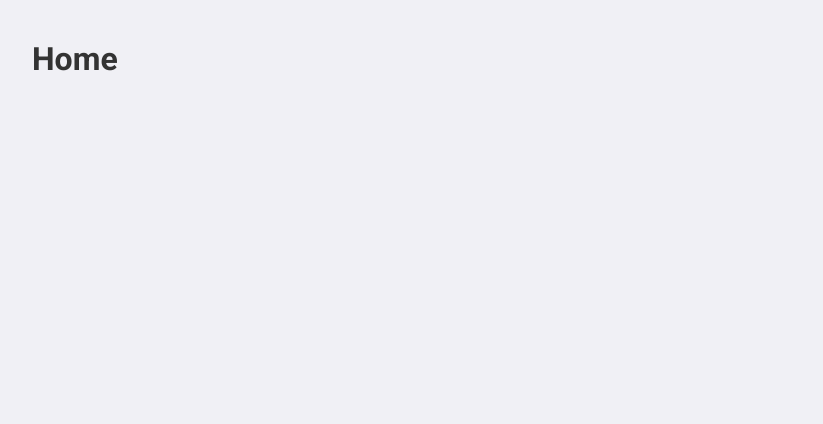
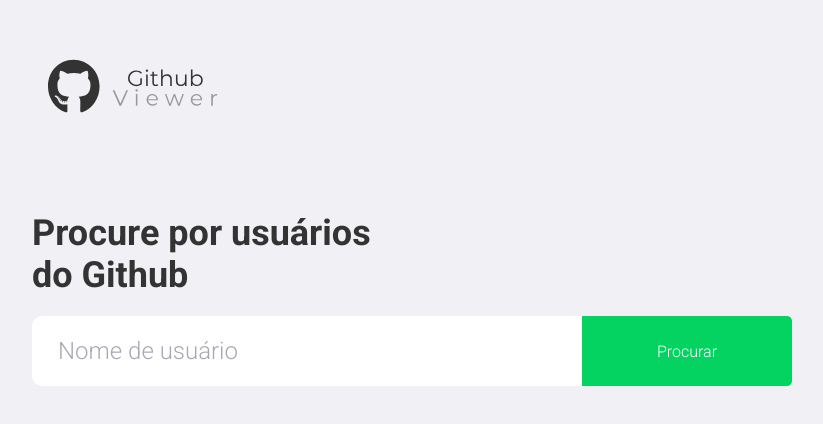
Before and after one commit to GabrielNBDS/Github-Viewer, a React (Create React App) app in the folder ghviewer/: page / in a window 1280 px wide. Shown: the top 424 px of the page, without its empty margins (228-1051 px from the left). Built offline with nearby package versions, Linux system fonts and the light colour scheme.

Commit message:
User can now look for users

```diff
--- a/ghviewer/src/pages/Home/index.tsx
+++ b/ghviewer/src/pages/Home/index.tsx
@@ -1,7 +1,94 @@
-import React from 'react';
+import React, { useState, useEffect, FormEvent } from 'react';
+import { useHistory } from 'react-router-dom';
+
+import api from '../../services/api';
+
+import Header from '../../components/Header';
+import UserCard from '../../components/UserCard';
+
+import { Title, Form, UserCardsContainer, Error } from './styles';
+
+import UserProps from '../../interfaces/UserProps';
 
 const Home: React.FC = () => {
-  return <h1>Home</h1>;
+  const [newUser, setNewUser] = useState('');
+  const [inputError, setInputError] = useState('');
+  const [users, setUsers] = useState<UserProps[]>(() => {
+    const savedUsers = localStorage.getItem('@GithubViewer:users');
+
+    if (savedUsers) {
+      return JSON.parse(savedUsers);
+    }
+    return [];
+  });
+
+  const history = useHistory();
+
+  useEffect(() => {
+    localStorage.setItem('@GithubViewer:users', JSON.stringify(users));
+  }, [users]);
+
+  async function handleAddUser(
+    event: FormEvent<HTMLFormElement>,
+  ): Promise<void> {
+    event.preventDefault();
+
+    if (!newUser) {
+      setInputError('digite o nome do usuário');
+      return;
+    }
+
+    try {
+      const response = await api.get(newUser);
+
+      const {
+        login,
+        name,
+        bio,
+        email,
+        avatar_url: avatarUrl,
+        followers_url: followers,
+        following_url: following,
+      } = response.data;
+
+      setUsers([
+        ...users,
+        { login, name, bio, email, avatarUrl, followers, following },
+      ]);
+      setInputError('');
+      history.push(`/details/${login}`);
+    } catch (err) {
+      setInputError('Erro na busca por esse repositório');
+    }
+  }
+
+  return (
+    <>
+      <Header />
+      <Title>Procure por usuários do Github</Title>
+      <Form hasError={!!inputError} onSubmit={handleAddUser}>
+        <input
+          value={newUser}
+          onChange={(e) => setNewUser(e.target.value)}
+          placeholder="Nome de usuário"
+        />
+        <button type="submit">Procurar</button>
+      </Form>
+
+      {inputError && <Error>{inputError}</Error>}
+
+      <UserCardsContainer>
+        {users.map((user) => (
+          <UserCard
+            login={user.login}
+            name={user.name}
+            bio={user.bio}
+            avatarUrl={user.avatarUrl}
+          />
+        ))}
+      </UserCardsContainer>
+    </>
+  );
 };
 
 export default Home;
--- /dev/null
+++ b/ghviewer/src/pages/Home/styles.ts
@@ -0,0 +1,63 @@
+import styled, { css } from 'styled-components';
+
+interface FormProps {
+  hasError: boolean;
+}
+
+export const Title = styled.h1`
+  font-size: 36px;
+
+  margin-top: 80px;
+  max-width: 350px;
+`;
+
+export const Form = styled.form<FormProps>`
+  margin-top: 20px;
+
+  display: flex;
+
+  input {
+    flex: 1;
+    height: 70px;
+    max-width: 80%;
+    padding: 0 24px;
+
+    outline: 0;
+    border-radius: 10px 0 0 10px;
+
+    color: '#3a3a3a';
+    border: 2px solid #fff;
+    border-right: 0;
+    font-size: 24px;
+
+    ${(props) =>
+      props.hasError &&
+      css`
+        border-color: #c53030;
+      `}
+    &::placeholder {
+      color: #a8a8b3;
+    }
+  }
+
+  button {
+    width: 210px;
+    min-width: 20%;
+    height: 70px;
+    background: #04d361;
+    border-radius: 0px 5px 5px 0;
+    border: 0;
+    color: #fff;
+    font-size: 16px;
+  }
+`;
+
+export const UserCardsContainer = styled.div`
+  margin-top: 80px;
+`;
+
+export const Error = styled.span`
+  display: block;
+  color: #c53030;
+  margin-top: 30px;
+`;
```
Also changed, not shown: 1 other file (tests, documents, lock files or other folders).
